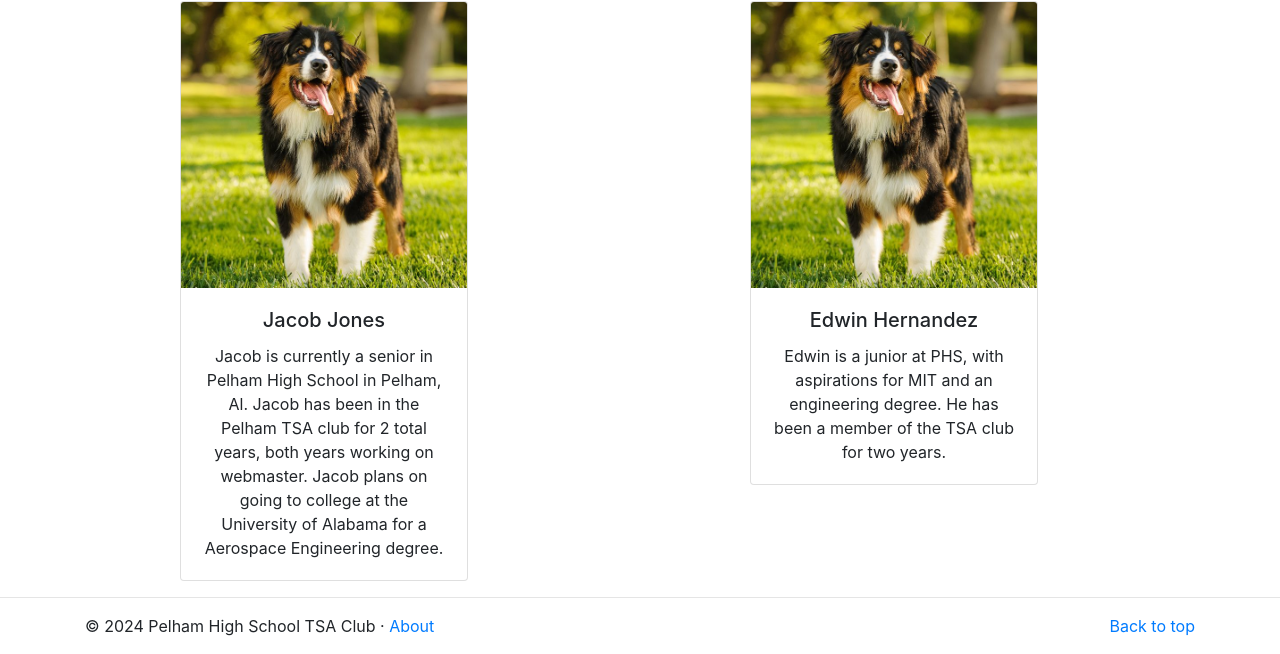
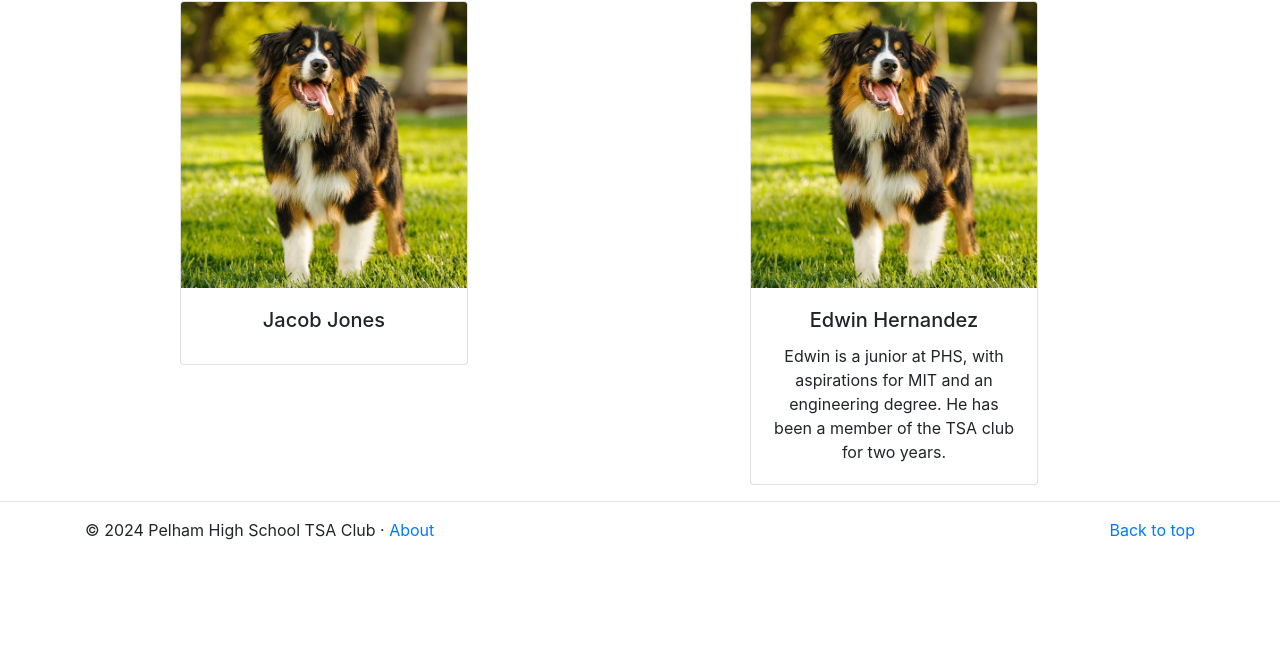
Before and after one commit to starboxphs/tsa_webmaster_2024, a plain HTML site: page pages/about.html in a window 1280 px wide. Shown: the part 282-936 px from the top of the page. After the commit the page ends 840 px from the top, so only its background shows below. Drawn offline with nearby package versions, Linux system fonts and the light colour scheme.

Commit message:
updated bio

```diff
--- a/pages/about.html
+++ b/pages/about.html
@@ -51,9 +51,7 @@
                 <img src="/media/bios/dog1.jpeg" class="card-img-top" alt="...">
                 <div class="card-body">
                     <h5 class="card-title">Jacob Jones</h5>
-                    <p class="card-text">Jacob is currently a senior in Pelham High School in Pelham, Al. Jacob has been in the Pelham TSA club
-                    for 2 total years, both years working on webmaster. Jacob plans on going to college at the University of Alabama for a Aerospace
-                    Engineering degree.</p>
+                    <p class="card-text"></p>
                 </div>
             </div>
         </div>
```
